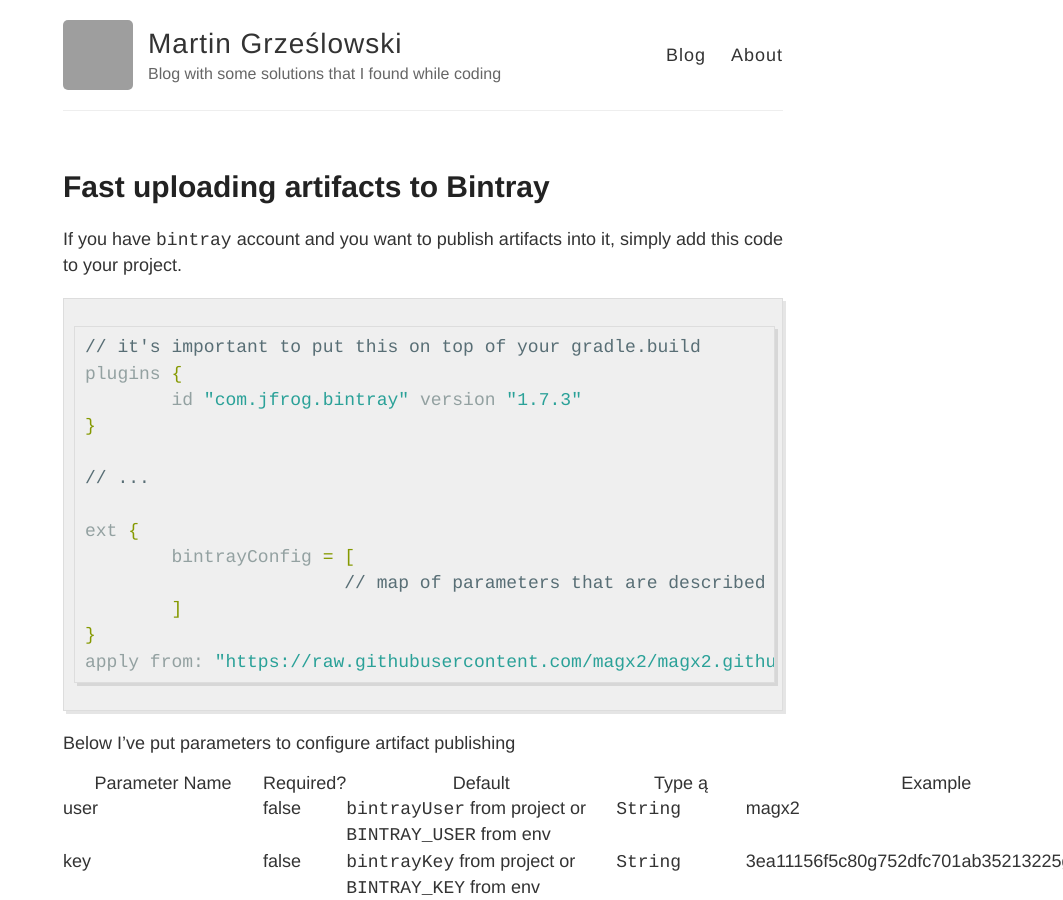
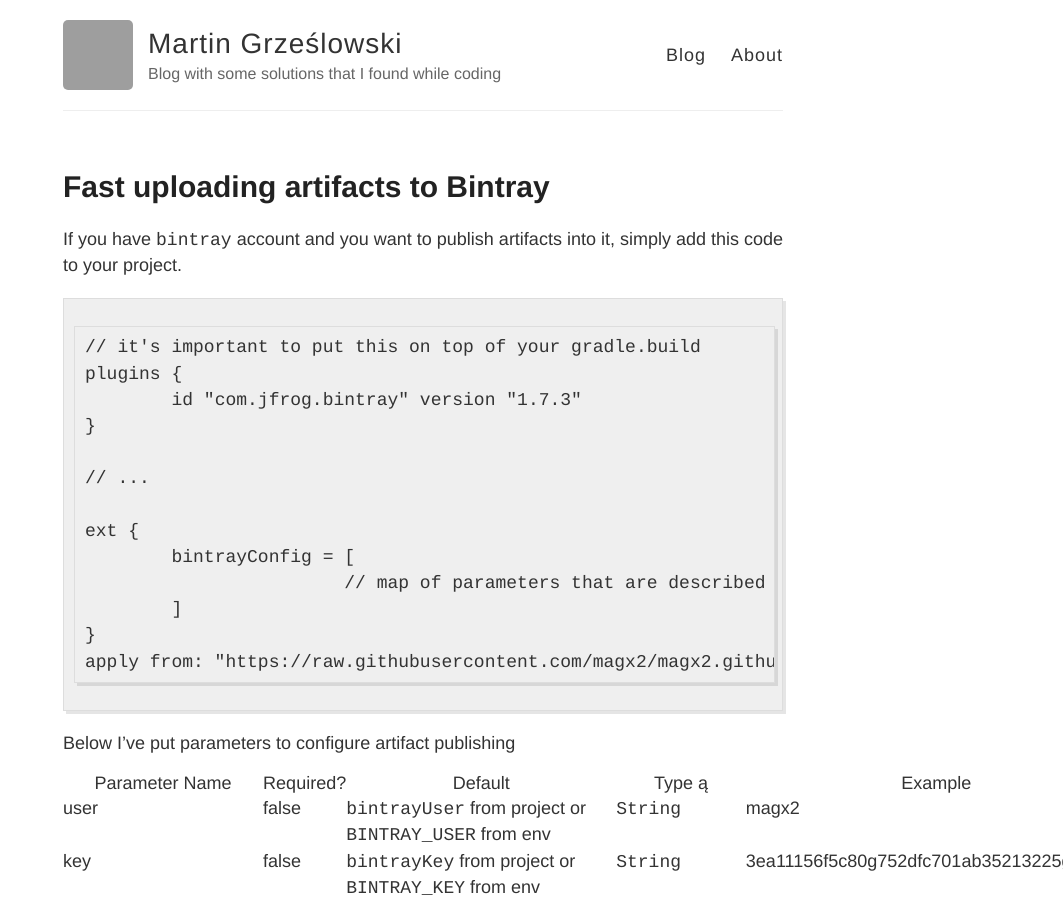
Before and after one commit to magx2/magx2.github.io, a Jekyll site: the page built from _posts/2017-10-27-bintray.gradle.md, in a window 1280 px wide and 900 px high. Shown: the whole window, without its empty margins (217-1280 px from the left). Built offline with Jekyll 4.4.1, drawn with Linux system fonts in a browser that asks for light colours; grey boxes are pictures that could not be loaded.

Commit message:
removing gradle mark

````diff
--- a/_posts/2017-10-27-bintray.gradle.md
+++ b/_posts/2017-10-27-bintray.gradle.md
@@ -9,7 +9,7 @@ tags: ['bintray', 'publish', 'maven']
 If you have ```bintray``` account and you want to publish artifacts into it, simply add this code to
 your project.
 
-```gradle
+```
 // it's important to put this on top of your gradle.build
 plugins {
 	id "com.jfrog.bintray" version "1.7.3"
````
